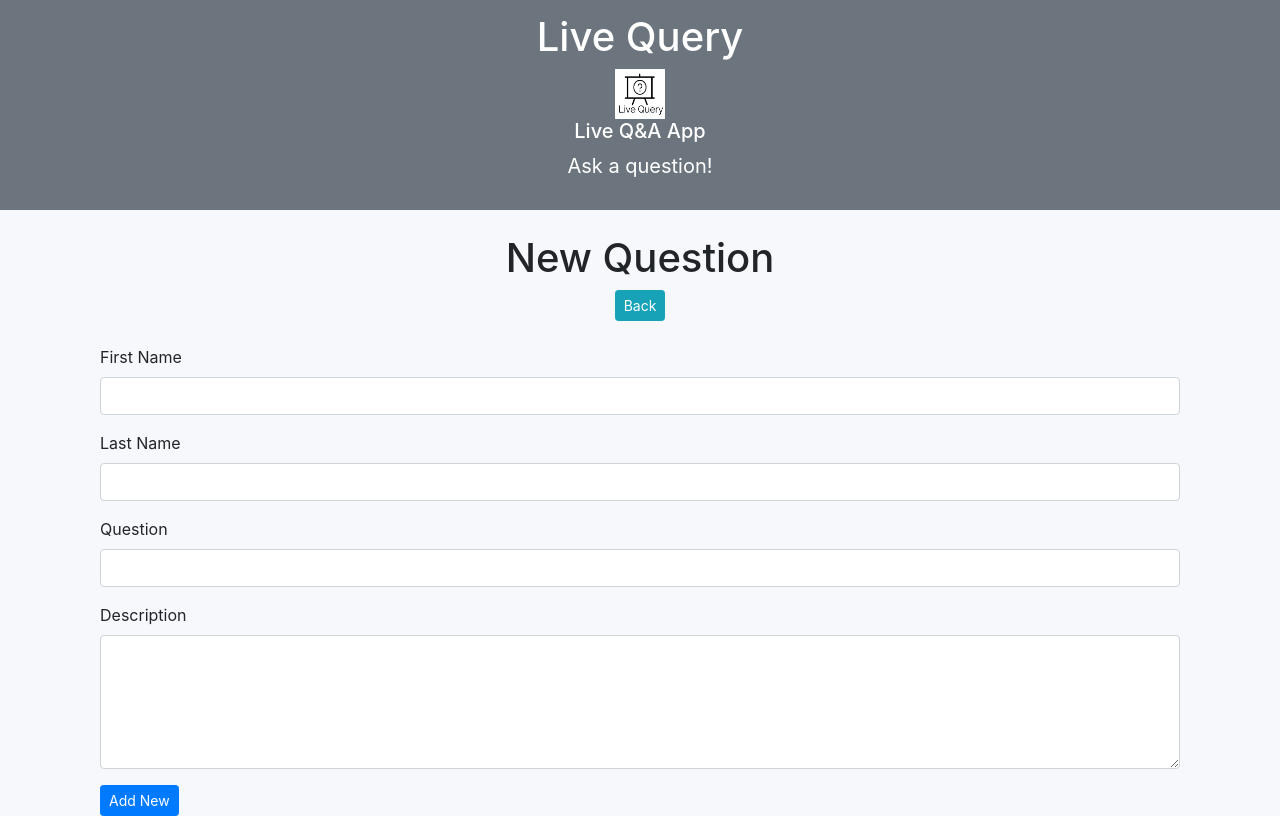
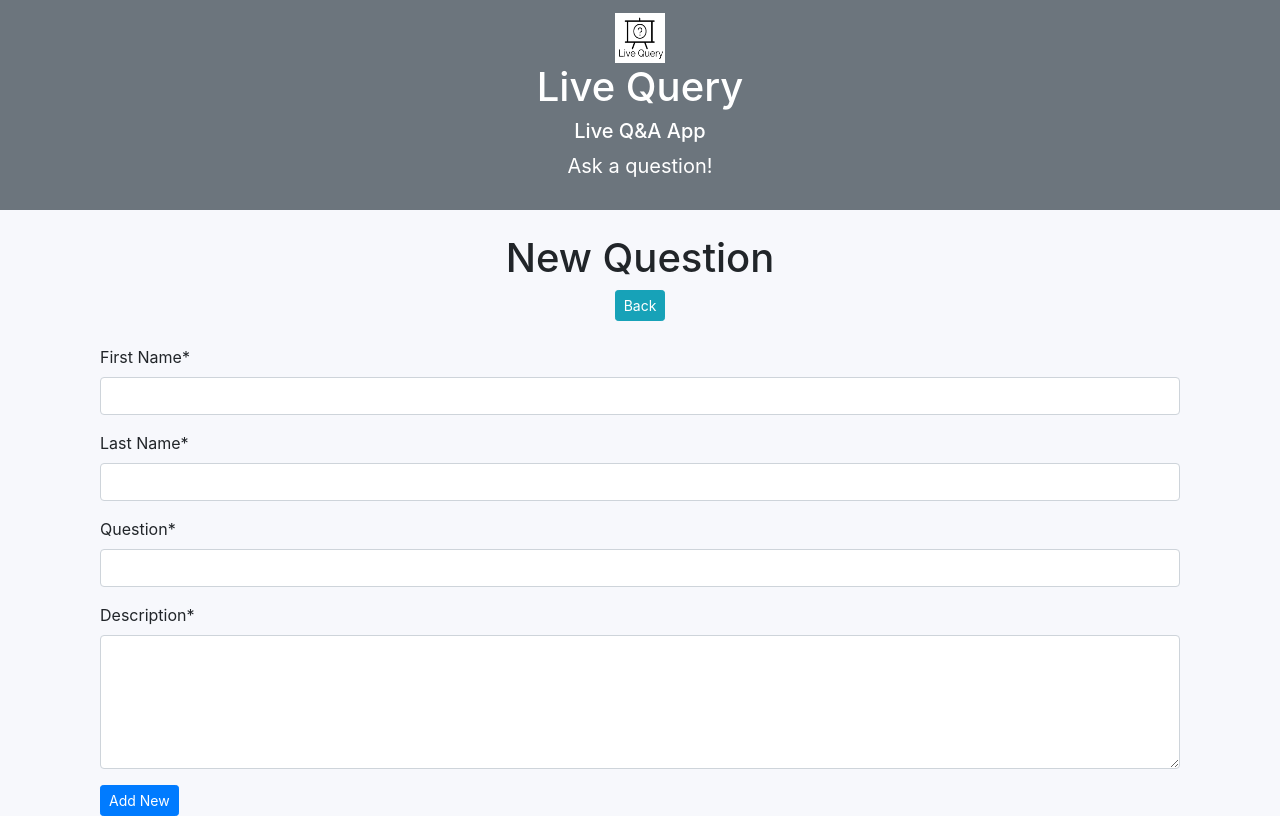
Before and after one commit to Carlos-Cao/Live-Query, a React (Create React App) app in the folder my-app/: page /form in a window 1280 px wide. Built offline with nearby package versions, Linux system fonts and the light colour scheme.

Commit message:
Added Delete

```diff
--- a/my-app/src/components/Form.tsx
+++ b/my-app/src/components/Form.tsx
@@ -43,19 +43,19 @@ const Forms: React.FC = () => {
             <div className="container">
                 <Form onSubmit={post}>
                     <Form.Group controlId="exampleForm.ControlInput1">
-                        <Form.Label>First Name</Form.Label>
+                        <Form.Label>First Name*</Form.Label>
                         <Form.Control type="text" placeholder="" name="firstName" value={detail.firstName} onChange={(e: ChangeEvent<HTMLInputElement>) => inputs(e)} />
                     </Form.Group>
                     <Form.Group controlId="exampleForm.ControlInput1">
-                        <Form.Label>Last Name</Form.Label>
+                        <Form.Label>Last Name*</Form.Label>
                         <Form.Control type="text" placeholder="" name="lastName" value={detail.lastName} onChange={(e: ChangeEvent<HTMLInputElement>) => inputs(e)} />
                     </Form.Group>
                     <Form.Group controlId="exampleForm.ControlInput1">
-                        <Form.Label>Question</Form.Label>
+                        <Form.Label>Question*</Form.Label>
                         <Form.Control type="text" placeholder="" name="question" value={detail.question} onChange={(e: ChangeEvent<HTMLInputElement>) => inputs(e)} />
                     </Form.Group>
                     <Form.Group controlId="exampleForm.ControlTextarea1">
-                        <Form.Label>Description</Form.Label>
+                        <Form.Label>Description*</Form.Label>
                         <Form.Control as="textarea" rows={5} name="description" value={detail.description} onChange={(e: ChangeEvent<HTMLInputElement>) => inputs(e)} />
                     </Form.Group>
                     <Button type="submit" variant="primary" size="sm">
--- a/my-app/src/components/Header.tsx
+++ b/my-app/src/components/Header.tsx
@@ -5,9 +5,10 @@ import logo from '../images/logo.png';
 const Header: React.FC = () => {
     return (
         <div className="navigation">
+
             <Navbar bg="secondary" variant="dark">
+
                 <Navbar.Brand className="navigation">
-                    <h1 className="animate__heartBeat"> Live Query </h1>
                     <img
                         alt="Live Query Logo"
                         src={logo}
@@ -15,8 +16,10 @@ const Header: React.FC = () => {
                         height="50"
                         className="d-inline-block align-center"
                     />
+                    <h1 className="animate__heartBeat"> Live Query </h1>
                     <h5>Live Q&amp;A App</h5>
                     <p >Ask a question!</p>
+
                 </Navbar.Brand>
             </Navbar>
         </div>
--- a/my-app/src/components/Mainpage.tsx
+++ b/my-app/src/components/Mainpage.tsx
@@ -1,6 +1,5 @@
-import React, { Component, useState, useEffect } from 'react';
-import Forms from '../components/Form';
-import { Table, Card, Button } from 'react-bootstrap';
+import React, { useState, useEffect } from 'react';
+import { Card, Button } from 'react-bootstrap';
 import api from '../api/Api';
 import { useHistory } from 'react-router-dom';
 
@@ -28,6 +27,13 @@ const Home: React.FunctionComponent = () => {
         setQuestions(response.data);
     }
 
+    // DELETE
+    async function deleteQuestion(questionID: number) {
+        const response = await api.delete(`/${questionID}`);
+        console.log(response);
+        fetchQuestions();
+    }
+
     function addQuestion() {
         history.push('./form');
     }
@@ -47,12 +53,13 @@ const Home: React.FunctionComponent = () => {
                 <div key={qa.questionID}>
                     <Card className="cards" style={{ width: '18rem' }}>
                         <Card.Body >
-                            <Card.Text>Name: {qa.firstName} {qa.lastName}                                        </Card.Text>
-                            <Card.Title>Question: {qa.question}</Card.Title>
-                            <Card.Text>Description: {qa.description}</Card.Text>
+                            <Card.Subtitle className="mb-2 text-muted"><b>ID:</b> {qa.questionID}</Card.Subtitle>
+                            <Card.Subtitle className="mb-2 text-muted"><b>Name:</b> {qa.firstName} {qa.lastName} </Card.Subtitle>
+                            <Card.Title><b>Question:</b> {qa.question}</Card.Title>
+                            <Card.Text><b>Description:</b> {qa.description}</Card.Text>
                             <Button onClick={() => viewQuestion(qa.questionID)} variant="success">View</Button> {" "}
-                            <Button variant="primary">Update</Button> {" "}
-                            <Button variant="danger">Delete</Button>
+                            <Button variant="warning">Update</Button> {" "}
+                            <Button onClick={() => deleteQuestion(qa.questionID)} variant="danger">Delete</Button>
                         </Card.Body>
                     </Card>
                     <br />
```
